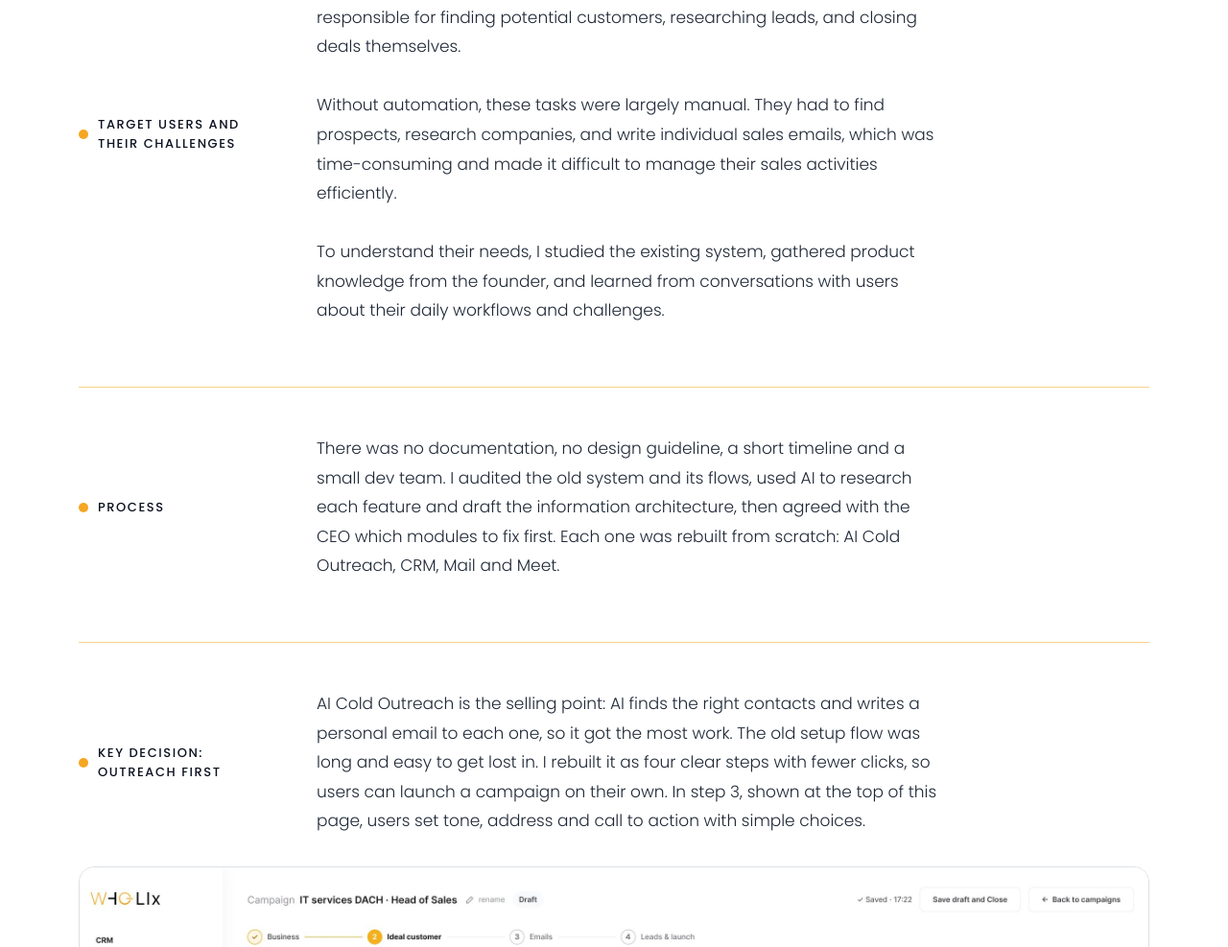
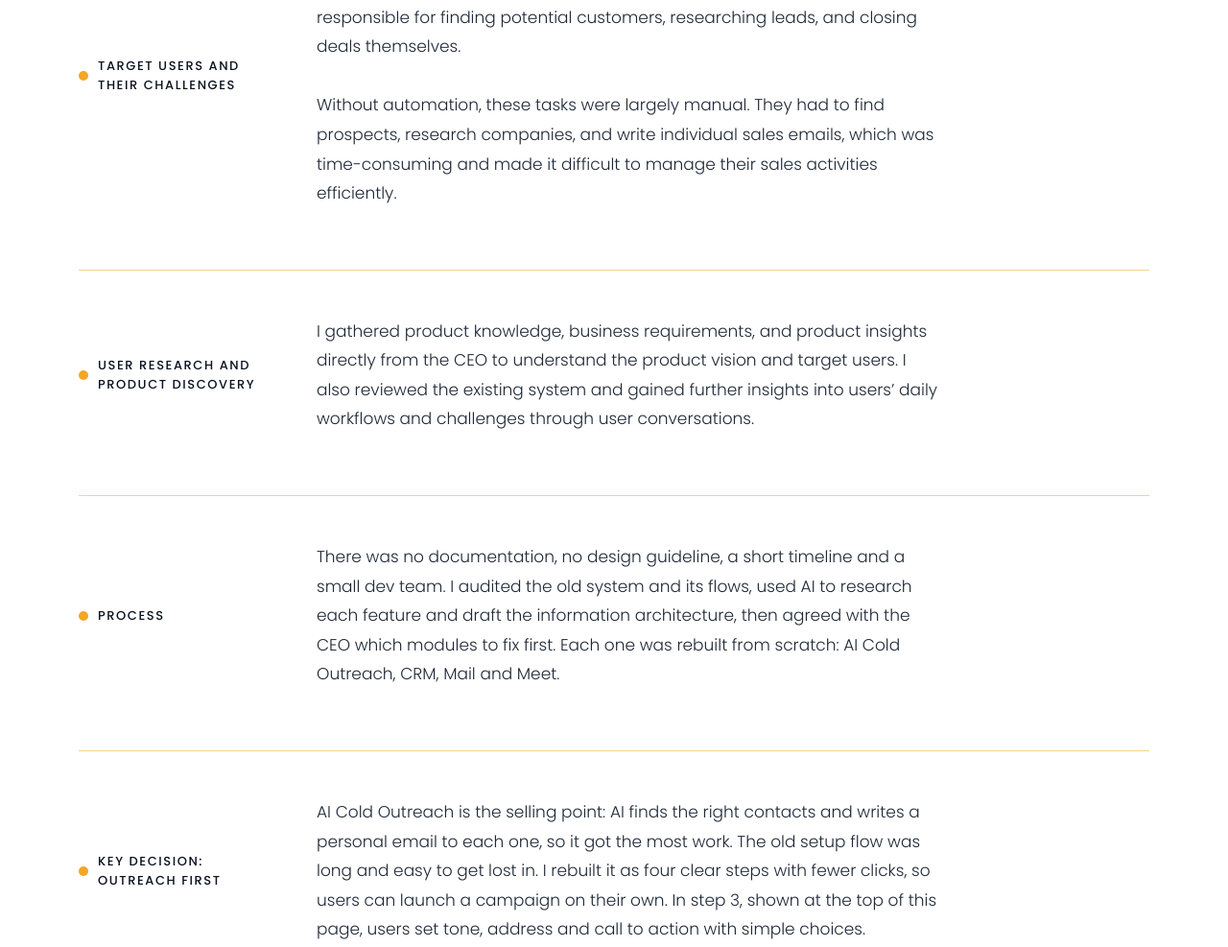
Before and after one commit to onanongjaic/portfolio, a plain HTML site: page Case-01.html in a window 1280 px wide. Shown: the part 2247-3234 px from the top of the page at 96% size. Drawn offline with Linux system fonts and the light colour scheme.

Commit message:
Wholix: add user research and product discovery section
Co-Authored-By: Claude Opus 5.5 <noreply@anthropic.com>
Claude-Session: https://claude.ai/code/session_01V8ghXGdHivzs22LPzWWCX6

```diff
--- a/Case-01.html
+++ b/Case-01.html
@@ -89,7 +89,11 @@ img{border:1px solid #DCE0E6 !important;box-sizing:border-box}
     </section>
     <section style="display: flex; flex-wrap: wrap; gap: 12px 48px; padding-top: 48px; border-top: 1px solid #F6D488;">
       <h2 class="lbl">Target users and their challenges</h2>
-      <p class="body">The primary users were business owners, managing directors, and founders, mostly at mid-sized companies without dedicated sales teams. They were responsible for finding potential customers, researching leads, and closing deals themselves.<br><br>Without automation, these tasks were largely manual. They had to find prospects, research companies, and write individual sales emails, which was time-consuming and made it difficult to manage their sales activities efficiently.<br><br>To understand their needs, I studied the existing system, gathered product knowledge from the founder, and learned from conversations with users about their daily workflows and challenges.</p>
+      <p class="body">The primary users were business owners, managing directors, and founders, mostly at mid-sized companies without dedicated sales teams. They were responsible for finding potential customers, researching leads, and closing deals themselves.<br><br>Without automation, these tasks were largely manual. They had to find prospects, research companies, and write individual sales emails, which was time-consuming and made it difficult to manage their sales activities efficiently.</p>
+    </section>
+    <section style="display: flex; flex-wrap: wrap; gap: 12px 48px; padding-top: 48px; border-top: 1px solid #F6D488;">
+      <h2 class="lbl">User research and product discovery</h2>
+      <p class="body">I gathered product knowledge, business requirements, and product insights directly from the CEO to understand the product vision and target users. I also reviewed the existing system and gained further insights into users’ daily workflows and challenges through user conversations.</p>
     </section>
     <section style="display: flex; flex-direction: column; gap: 32px; padding-top: 48px; border-top: 1px solid #F6D488">
       <div style="display: flex; flex-wrap: wrap; gap: 12px 48px"><h2 class="lbl">Process</h2><p class="body">There was no documentation, no design guideline, a short timeline and a small dev team. I audited the old system and its flows, used AI to research each feature and draft the information architecture, then agreed with the CEO which modules to fix first. Each one was rebuilt from scratch: AI Cold Outreach, CRM, Mail and Meet.</p></div>
```
